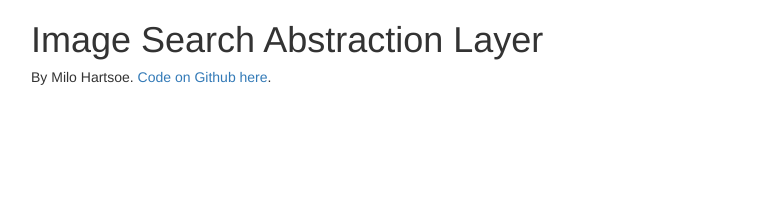
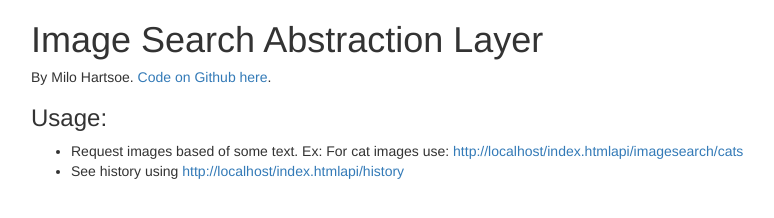
Before and after one commit to MiloATH/SearchTextForImages, a website: page index.html in a window 1280 px wide. Shown: the whole page, without its empty margins (39-813 px from the left). Drawn offline with nearby package versions, Linux system fonts and the light colour scheme.

Commit message:
Add usage to index

```diff
--- a/index.html
+++ b/index.html
@@ -12,7 +12,25 @@
         <h5>
             By Milo Hartsoe. <a href="https://github.com/MiloATH/SearchTextForImages">Code on Github here</a>.
         </h5>
+        <h3>Usage:</h3>
+        <ul type="1">
+            <li>Request images based of some text. Ex: For cat images use:
+                <a id="link"></a>
+            </li>
+            <li>See history using
+                <a id="link2"></a>
+            </li>
+        </ul>
+        <script type="text/javascript">
+            window.onload = function() {
+                var url = window.location.toString();
+                document.getElementById("link").innerHTML = url + 'api/imagesearch/cats';
+                document.getElementById("link").href = url + 'api/imagesearch/cats';
+                document.getElementById("link2").innerHTML = url + 'api/history';
+                document.getElementById("link2").href = url + 'api/history';
 
+            }
+        </script>
     </div>
 </body>
 
```
